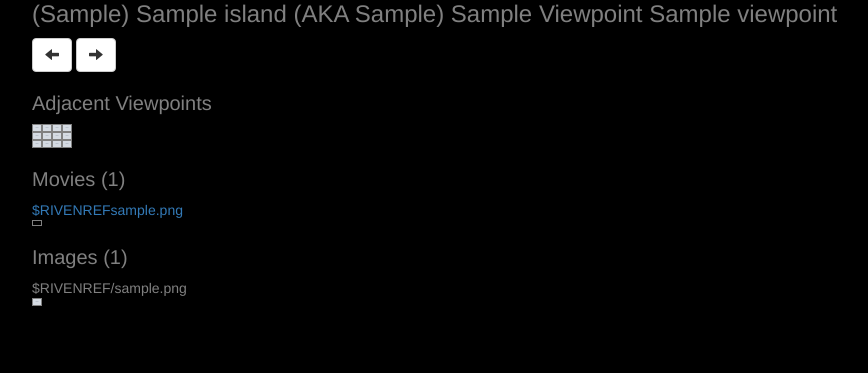
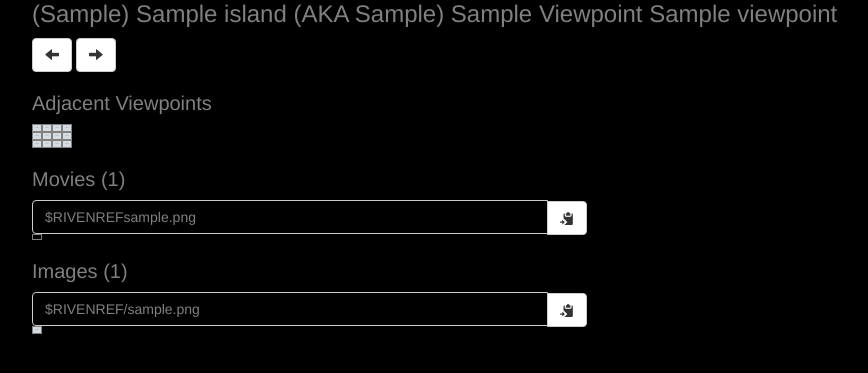
Before and after one commit to starryexpanse/Reference-Browser, a Flask app: a page that uses browser/templates/viewpoint.html in a window 1280 px wide. Shown: the part 182-555 px from the top of the page, without its empty margins (38-906 px from the left). Run offline with Flask 2, Linux system fonts and the light colour scheme; a user stored in the database is signed in; tables that the repository leaves empty hold one stand-in row (values such as "Sample post"); grey boxes marked "Sample" are stand-in pictures; some libraries are stand-ins or nearby versions; grey boxes are pictures that could not be loaded.

Commit message:
Added copy to clipboard button.

```diff
--- a/browser/static/css/main.css
+++ b/browser/static/css/main.css
@@ -51,3 +51,8 @@
 .position-btn {
   margin: 2px;
 }
+
+.filepath {
+  color: gray !important;
+  background: black !important;
+}
--- a/browser/templates/viewpoint.html
+++ b/browser/templates/viewpoint.html
@@ -46,11 +46,21 @@
     <div class="row">
       {%- for movie in column -%}
         <div class="col-sm-6">
-          <a href="{{ url_for('browsing.view', symbol=island_symbol, vpt_name=vpt_name, view_name=movie.friendly) }}">$RIVENREF{{ movie.file_path | replace("browser/protected", "") | replace("DVD", "DVD/Movies") }}</a></br>
+          <div class="input-group">
+            <input type="text" readonly class="form-control filepath"
+                  aria-describedby="basic-addon2" readonly
+                  value="$RIVENREF{{ movie.file_path | replace("browser/protected", "") | replace("DVD", "DVD/Videos") }}"
+                  id="{{ movie.friendly }}">
+            <span class="input-group-btn">
+              <button class="btn btn-default glyphicon glyphicon-copy" type="button"
+                onclick="copyToClipboard('{{ movie.friendly }}')"></button>
+            </span>
+          </div>
           <video class="img img-responsive"
                  width="{{movie.movie_width}}" height="{{movie.movie_height}}"
                  src="{{ url_for('browsing.protected', filename=movie.h264_path) }}"
                  loop controls><p>don't support video</p></vid>
+          </br>
         </div> <!-- /.col -->
       {%- endfor -%}
     </div> <!-- /.row -->
@@ -64,13 +74,22 @@
     <div class="row">
       {%- for image in column -%}
         <div class="col-sm-6">
-          <p>$RIVENREF/{{ image.file_path | replace("browser/protected", "") | replace("DVD", "DVD/Images") }}</br>
-            <a href="{{ url_for('browsing.view', symbol=island_symbol, vpt_name=vpt_name, view_name=image.friendly) }}">
-              <img class="img-responsive"
-                   width="{{image.image_width}}" height="{{image.image_height}}"
-                   src="{{ url_for('browsing.protected', filename=image.file_path) }}">
-            </a>
-          </p>
+          <div class="input-group">
+            <input type="text" readonly class="form-control filepath"
+                  aria-describedby="basic-addon2" readonly
+                  value="$RIVENREF/{{ image.file_path | replace("browser/protected", "") | replace("DVD", "DVD/Images") }}"
+                  id="{{ image.friendly }}">
+            <span class="input-group-btn">
+              <button class="btn btn-default glyphicon glyphicon-copy" type="button"
+                onclick="copyToClipboard('{{ image.friendly }}')"></button>
+            </span>
+          </div>
+          <a href="{{ url_for('browsing.view', symbol=island_symbol, vpt_name=vpt_name, view_name=image.friendly) }}">
+            <img class="img-responsive"
+                 width="{{image.image_width}}" height="{{image.image_height}}"
+                 src="{{ url_for('browsing.protected', filename=image.file_path) }}">
+          </a>
+          </br>
         </div> <!-- /.col -->
       {%- endfor -%}
     </div> <!-- /.row -->
```
